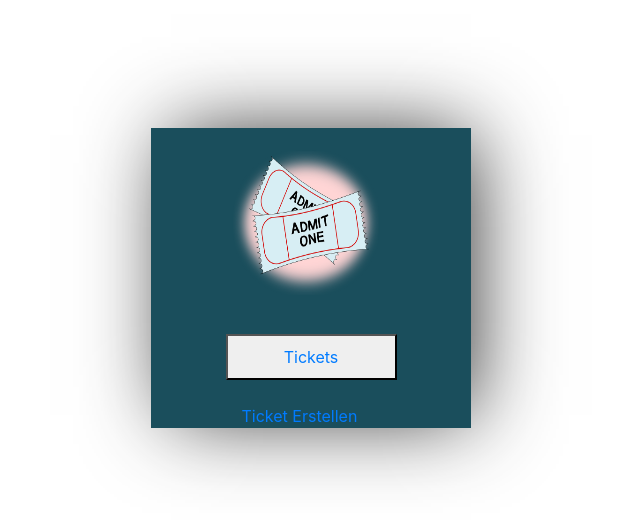
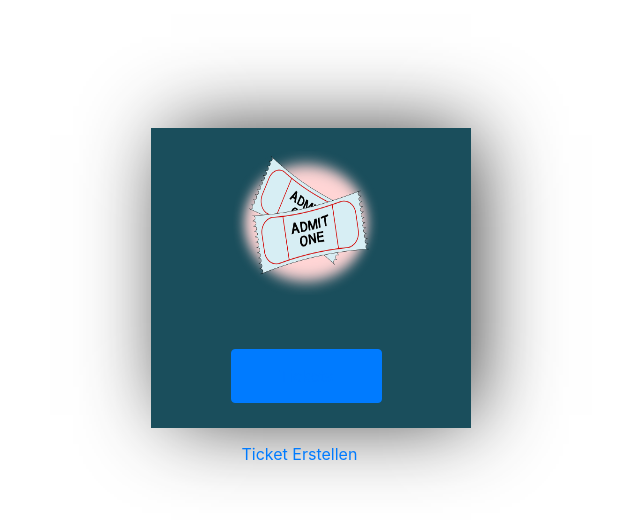
Before and after one commit to Tobeje/Ticketsystem, a React (Create React App) app in the folder client/: page / in a window 1280 px wide. Shown: the top 520 px of the page, without its empty margins (329-969 px from the left). Built offline with nearby package versions, Linux system fonts and the light colour scheme.

Commit message:
Update TicketMainPage.jsx

```diff
--- a/client/src/pages/TicketMainPage.jsx
+++ b/client/src/pages/TicketMainPage.jsx
@@ -23,7 +23,7 @@ text-align: center;
 margin: 15px 15px 15px 5px;
 `
 
-const button = styled.button.attrs({
+const Button = styled.button.attrs({
     className: `btn btn-primary`,
 })`
     margin: 15px 15px 15px 5px;
@@ -37,11 +37,11 @@ class TicketMainPage extends Component {
                   <img src={logo} width="150" height="150" alt="http://81.169.181.191:8000/" />
               </Wrapper>
               <p></p>
-              <button>
+              <Button>
                 <Link to="/tickets/list" className="nav-link">
                     Tickets
                 </Link>
-              </button>
+              </Button>
               <p></p>
                 <Link to="/tickets/create" className="nav-link">
                     Ticket Erstellen
```
